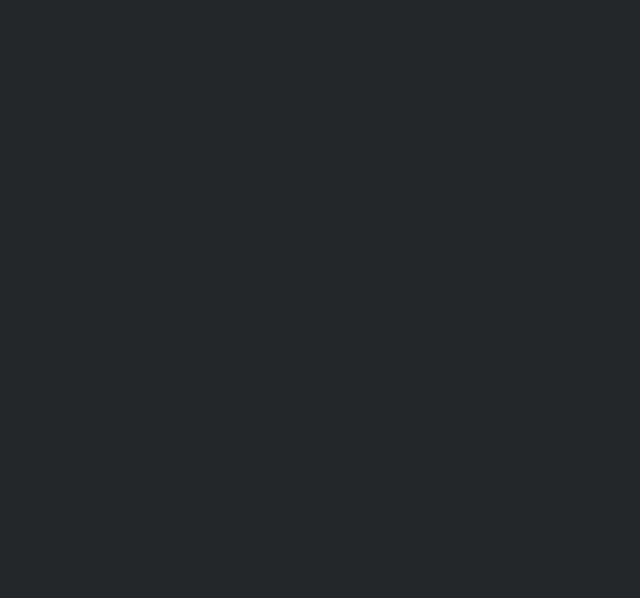
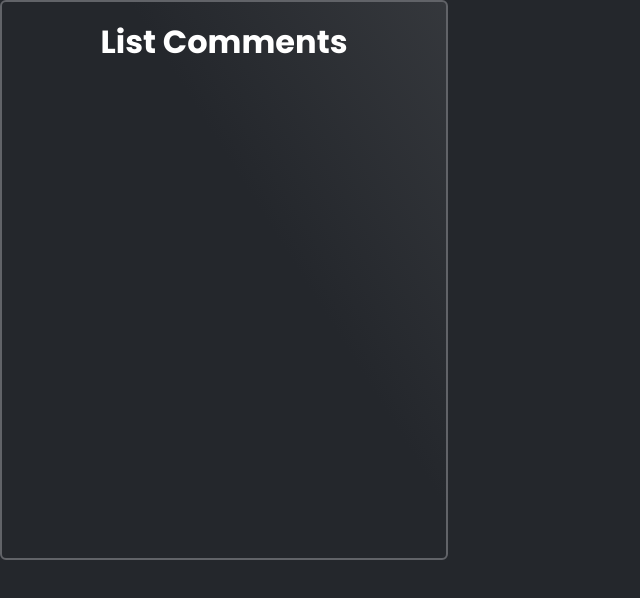
Before and after one commit to arthur-rosch/Review-Viewer, a React (Vite) app: page /ListComments in a window 1280 px wide. Before the commit this address had no page. Shown: the top 598 px of the page, without its empty margins (0-640 px from the left). Built offline with nearby package versions, Linux system fonts and the light colour scheme.

Commit message:
Estrutura visual: Listar Comentarios

```diff
--- a/src/pages/ChoosePlatform/index.tsx
+++ b/src/pages/ChoosePlatform/index.tsx
@@ -73,7 +73,7 @@ export function ChoosePlatform() {
 
       <ContainerButton>
         <BackButton to={'/'}>Voltar</BackButton>
-        <NextButton to={'/'}>
+        <NextButton to={'/ListComments'}>
           <button disabled={isButtonNextDisabled}>
             <strong>Proximo</strong>
           </button>
--- /dev/null
+++ b/src/pages/ListComments/index.tsx
@@ -0,0 +1,9 @@
+import { Container } from './styles'
+
+export function ListComments() {
+  return (
+    <Container>
+      <h1>List Comments</h1>
+    </Container>
+  )
+}
--- /dev/null
+++ b/src/pages/ListComments/styles.ts
@@ -0,0 +1,20 @@
+import styled from 'styled-components'
+
+export const Container = styled.main`
+  padding: 1rem;
+
+  display: flex;
+  align-items: center;
+  flex-direction: column;
+  justify-content: start;
+
+  border-radius: 6px;
+  border: 2px solid #616368;
+
+  background: rgb(36, 39, 44);
+  background: linear-gradient(
+    58deg,
+    rgba(36, 39, 44, 0.804359243697479) 60%,
+    rgba(207, 208, 209, 0.0984768907563025) 100%
+  );
+`
--- a/src/routes.tsx
+++ b/src/routes.tsx
@@ -1,12 +1,14 @@
 import { ChoosePlatform } from './pages/ChoosePlatform'
 import { Home } from './pages/Home'
 import { Routes, Route } from 'react-router-dom'
+import { ListComments } from './pages/ListComments'
 
 export function RoutesComponent() {
   return (
     <Routes>
       <Route path="/" element={<Home />} />
       <Route path="/ChoosePlatform" element={<ChoosePlatform />} />
+      <Route path="/ListComments" element={<ListComments />} />
     </Routes>
   )
 }
```
